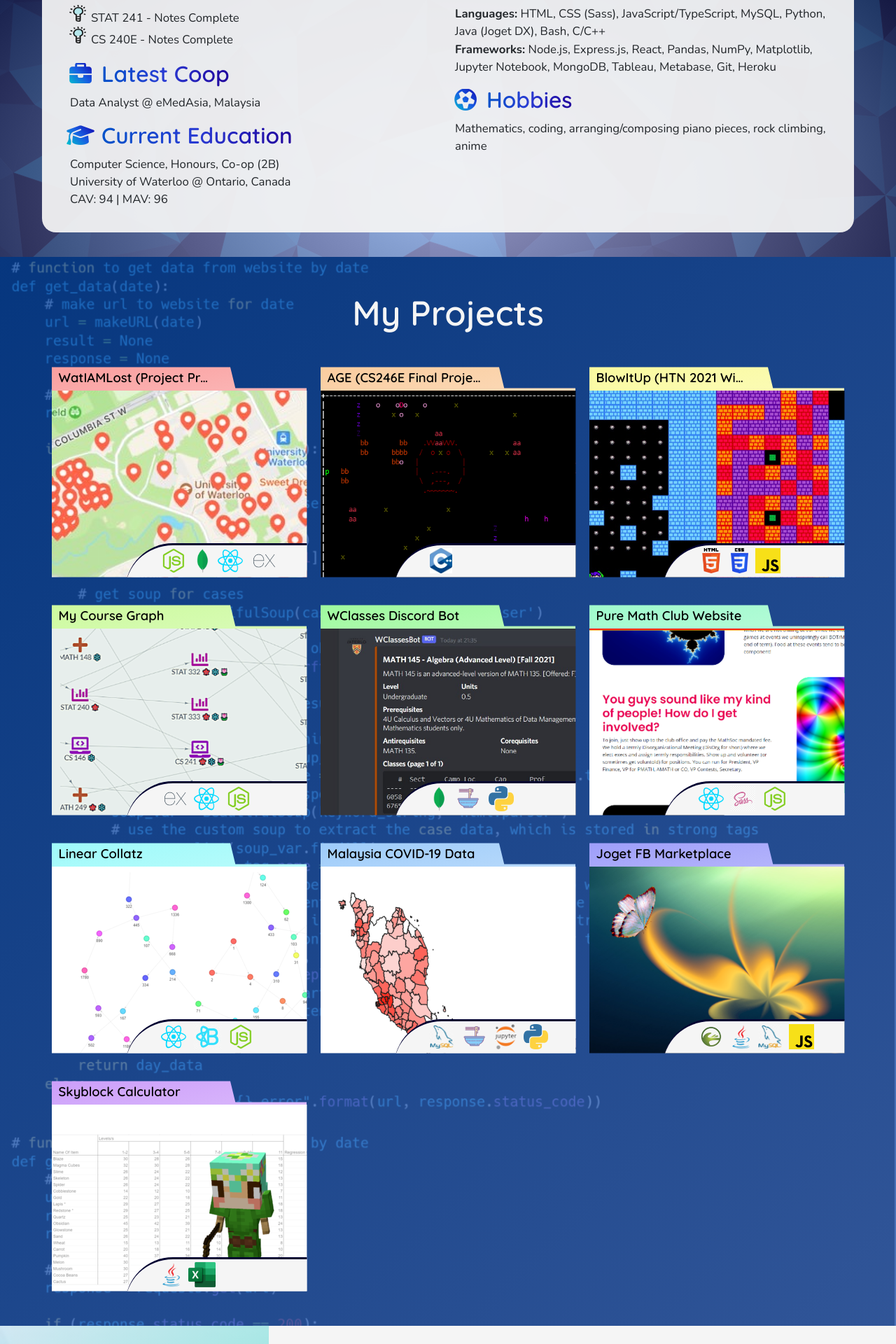
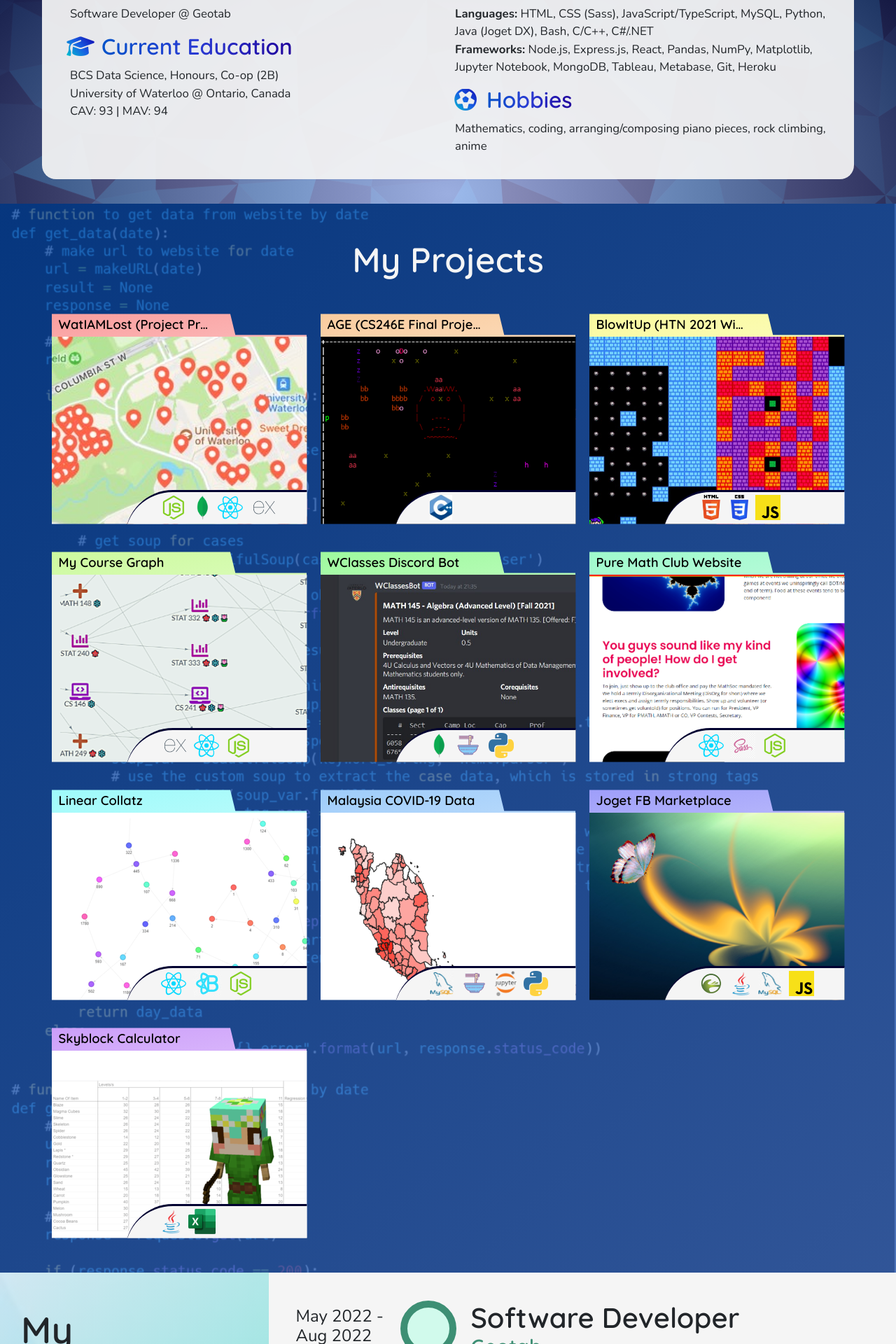
Before and after one commit to mcpenguin/the-arctic-blog, a React (Create React App) app: page / in a window 1280 px wide. Shown: the part 1693-3613 px from the top of the page at 70% size. Built offline with nearby package versions, Linux system fonts and the light colour scheme.

Commit message:
edited about me and experience

```diff
--- a/src/components/AboutMe/AboutMe.tsx
+++ b/src/components/AboutMe/AboutMe.tsx
@@ -83,31 +83,26 @@ const AboutMe = (props) => {
                     <div className='wrapper'>
                         <div className='personal-facts'>
                             <div className='first'>
-                                <PersonalFact
+                                {/* <PersonalFact
                                     iconName='fas fa-pencil-alt'
                                     // icon={NotesIcon}
                                     title='Current Notes Update'
-                                    body={<>
-                                        <ul className=''>{coursesKeysList.map((course_code) =>
-                                            <li>{`${coursesList[course_code]['shortTitle']} - ${coursesList[course_code]['notesStatus']}`}</li>
-                                        )}
-                                        </ul>
-                                    </>}
-                                />
+                                    body='None'
+                                /> */}
                                 <PersonalFact
                                     iconName='fas fa-briefcase'
-                                    title='Latest Coop'
-                                    body={<>Data Analyst @ eMedAsia, Malaysia</>}
+                                    title='Current Coop'
+                                    body={<>Software Developer @ Geotab</>}
                                 />
                                 <PersonalFact
                                     iconName='fas fa-graduation-cap'
                                     title='Current Education'
                                     body={<>
-                                        Computer Science, Honours, Co-op (2B)
+                                        BCS Data Science, Honours, Co-op (2B)
                                         <br />
                                         University of Waterloo @ Ontario, Canada
                                         <br />
-                                        CAV: 94 | MAV: 96
+                                        CAV: 93 | MAV: 94
                                     </>}
                                 />
                             </div>
@@ -116,7 +111,7 @@ const AboutMe = (props) => {
                                     iconName='fas fa-code'
                                     title='Programming Expertise'
                                     body={<>
-                                        <span className='pro-title'>Languages:</span> HTML, CSS (Sass), JavaScript/TypeScript, MySQL, Python, Java (Joget DX), Bash, C/C++
+                                        <span className='pro-title'>Languages:</span> HTML, CSS (Sass), JavaScript/TypeScript, MySQL, Python, Java (Joget DX), Bash, C/C++, C#/.NET
                                         <br />
                                         <span className='pro-title'>Frameworks:</span> Node.js, Express.js, React, Pandas, NumPy, Matplotlib, Jupyter Notebook, MongoDB, Tableau, Metabase, Git, Heroku
                                     </>}
--- a/src/components/ExperienceEducation/experienceData.tsx
+++ b/src/components/ExperienceEducation/experienceData.tsx
@@ -1,5 +1,14 @@
 // module containing experience data
 let data = [
+    {
+        title: 'Software Developer',
+        subtitle: 'Geotab',
+        date: 'May 2022 - Aug 2022',
+        content:
+        <ul>
+            <li>Worked on an application with <b>2,000,000+ users</b></li>
+        </ul>,
+    },
     {
         title: 'Discord Developer',
         subtitle: 'Computer Science Club (CSC)',
@@ -18,6 +27,7 @@ let data = [
             <li>Wrote a Python script to auto-generate reminders for each comic on Google Calendar, eliminating hours of manual labor</li>
             <li>Launched a Discord advertizing campaign and jump-started the creation of merchandise, increasing the reach of Cartoons</li>
             <li>Comics are published on MathSoc's social media accounts, reaching over 6000 people and garnering over 300 likes</li>
+            <li>Secured funding for the project from MEF and MathSoc</li>
         </ul>,
     },
     {
@@ -83,21 +93,21 @@ let data = [
             <li>Catered learning style and music scores to each student to maximize their engagement and learning efficacy</li>
         </ul>
     },
-    // {
-    //     title: "Curator",
-    //     subtitle: "TEDxSunwayUniversity",
-    //     date: "Jan 2019 - Jan 2020",
-    //     content:
-    //     <ul>
-    //         <li>Recruited and worked with the speakers, as well as create the themes, for the club's various events </li>
-    //     </ul>
-    // },
-    // {
-    //     title: "Trombonist",
-    //     subtitle: "Sunway University Ensemble (SUE)",
-    //     date: "Sep 2018 - June 2020",
-    //     content: null
-    // },
+    {
+        title: "Curator",
+        subtitle: "TEDxSunwayUniversity",
+        date: "Jan 2019 - Jan 2020",
+        content:
+        <ul>
+            <li>Recruited and worked with the speakers and create the themes for the club's various events </li>
+        </ul>
+    },
+    {
+        title: "Trombonist",
+        subtitle: "Sunway University Ensemble (SUE)",
+        date: "Sep 2018 - June 2020",
+        content: null
+    },
     {
         title: "Software Engineer",
         subtitle: "TMS Software Sdn Bhd",
```
